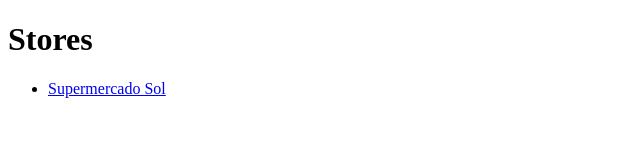
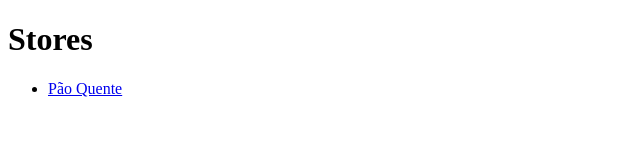
Before and after one commit to Morabeza-Marketing/Linkpages, a plain HTML site: page index.html in a window 1280 px wide. Shown: the full height of the page, 0-640 px from the left. Drawn offline with Linux system fonts and the light colour scheme.

Commit message:
Update homepage with store list

```diff
--- a/index.html
+++ b/index.html
@@ -1,10 +1,14 @@
+
 <!DOCTYPE html>
 <html lang="en">
-<head><meta charset="UTF-8"><title>Morabeza Linkpages</title></head>
+<head>
+  <meta charset="UTF-8">
+  <title>Morabeza Linkpages</title>
+</head>
 <body>
-<h1>Stores</h1>
-<ul>
-  <li><a href="/stores/supermercado-sol/">Supermercado Sol</a></li>
-</ul>
+  <h1>Stores</h1>
+  <ul>
+    <li><a href="/stores/pão-quente/">Pão Quente</a></li>
+  </ul>
 </body>
 </html>
```
